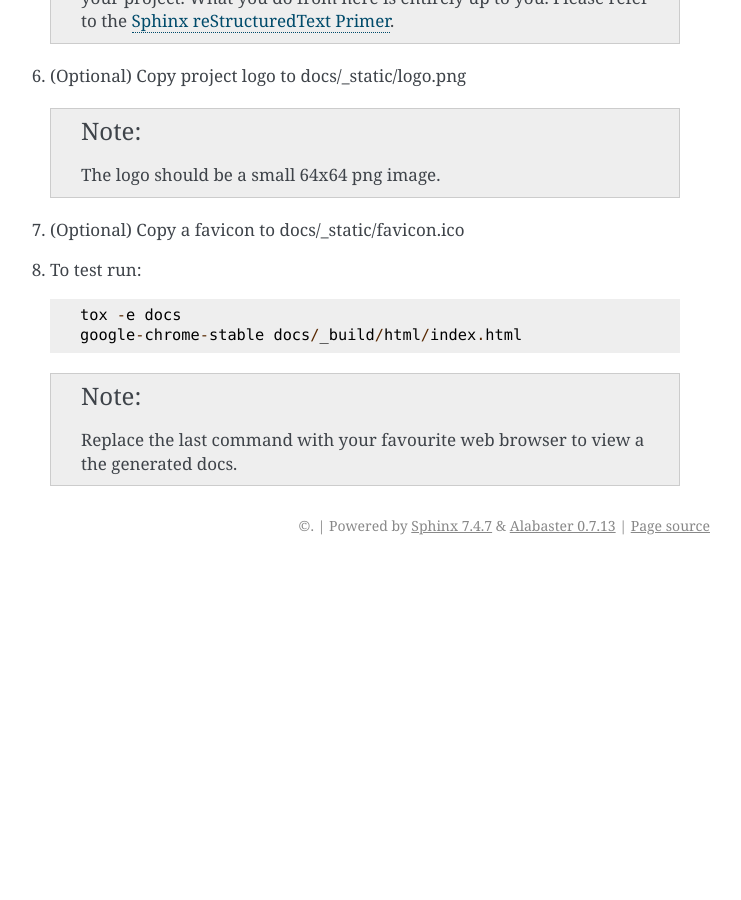
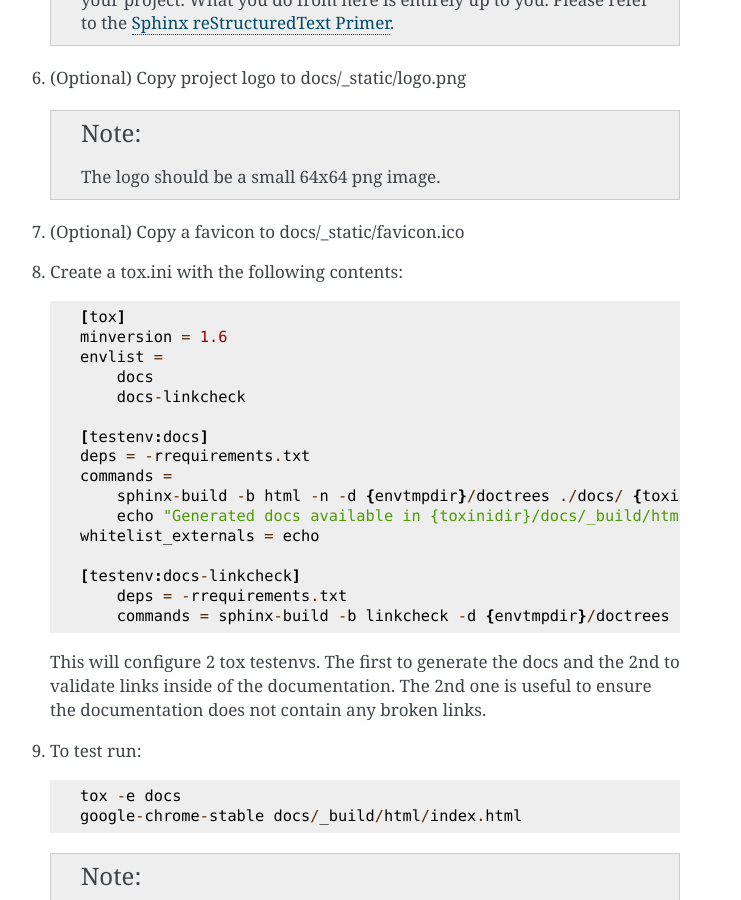
Before and after one commit to lfit/releng-docs-conf, a Sphinx documentation site: the page built from docs/install.rst, in a window 1280 px wide and 900 px high, scrolled down 1377 px. Shown: the whole window, without its empty margins (400-1141 px from the left). Built offline with Sphinx 7.4.7, drawn with Linux system fonts in a browser that asks for light colours; pages that are not in the unit, such as notebooks, are missing from menus; before the commit the page ends 1942 px from its top, so only the background shows below that; some of the changed text lies outside the part shown.

Commit message:
Add details on what to include in tox.ini
Missing information on adding a tox.ini so that the docs can
be generated and tested via `tox -e docs` command.

Change-Id: I900137817032e77109d891c7a194d3f956b1b278
Signed-off-by: Thanh Ha <thanh.ha@linuxfoundation.org>

```diff
--- a/docs/install.rst
+++ b/docs/install.rst
@@ -5,7 +5,7 @@ Install Guide
 
 Follow these steps to install lfdocs-conf:
 
-#. Add lfdocs-conf to your requirements.txt
+#. Add ``lfdocs-conf`` to your requirements.txt
 #. Create the docs directory in the root of your repo
 #. Create docs/conf.py with the following contents::
 
@@ -70,6 +70,29 @@ Follow these steps to install lfdocs-conf:
       The logo should be a small 64x64 png image.
 
 #. (Optional) Copy a favicon to docs/_static/favicon.ico
+#. Create a tox.ini with the following contents::
+
+     [tox]
+     minversion = 1.6
+     envlist =
+         docs
+         docs-linkcheck
+
+     [testenv:docs]
+     deps = -rrequirements.txt
+     commands =
+         sphinx-build -b html -n -d {envtmpdir}/doctrees ./docs/ {toxinidir}/docs/_build/html
+         echo "Generated docs available in {toxinidir}/docs/_build/html"
+     whitelist_externals = echo
+
+     [testenv:docs-linkcheck]
+         deps = -rrequirements.txt
+         commands = sphinx-build -b linkcheck -d {envtmpdir}/doctrees ./docs/ {toxinidir}/docs/_build/linkcheck
+
+   This will configure 2 tox testenvs. The first to generate the docs and the
+   2nd to validate links inside of the documentation. The 2nd one is useful to
+   ensure the documentation does not contain any broken links.
+
 #. To test run::
 
      tox -e docs
```
